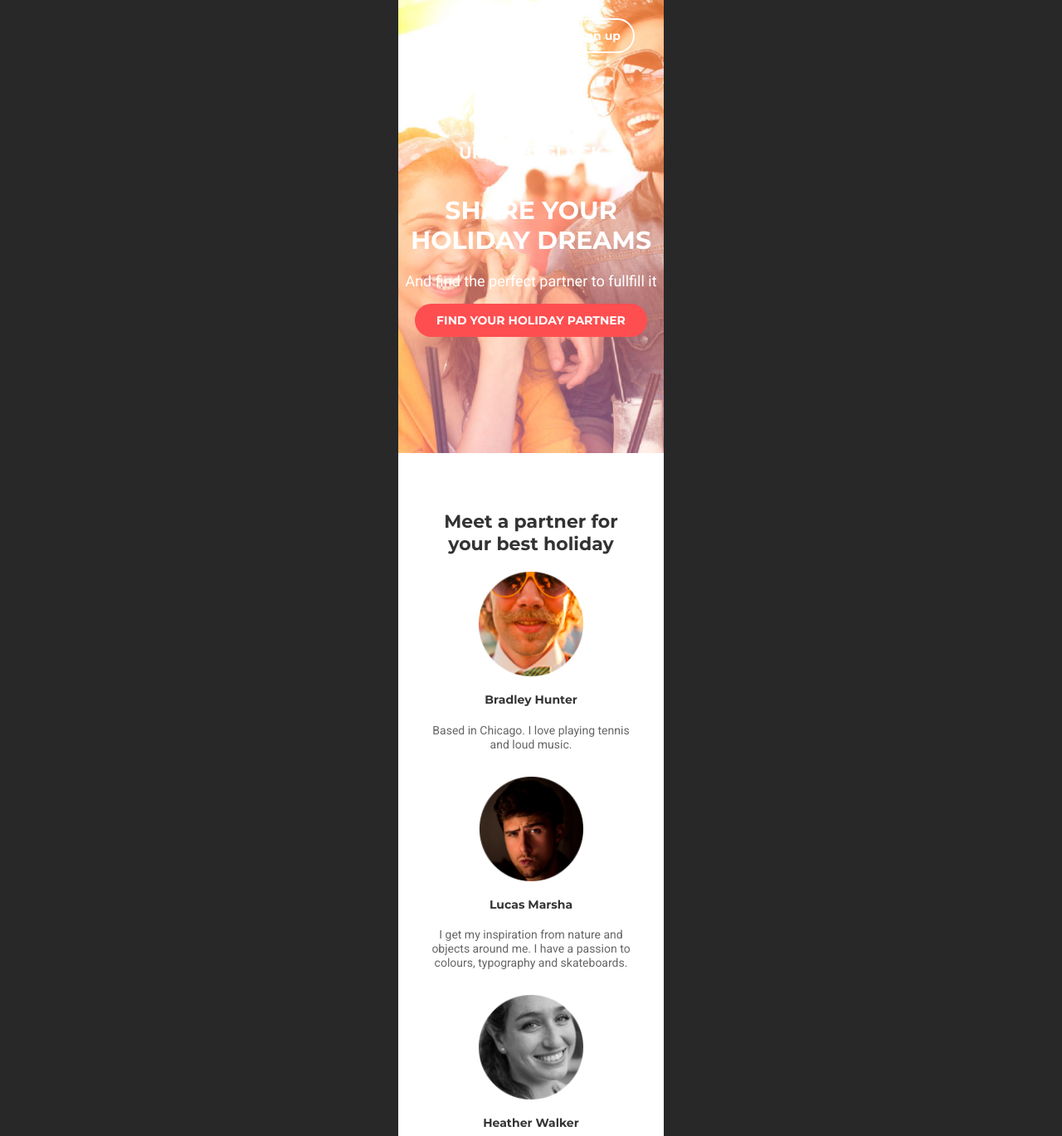
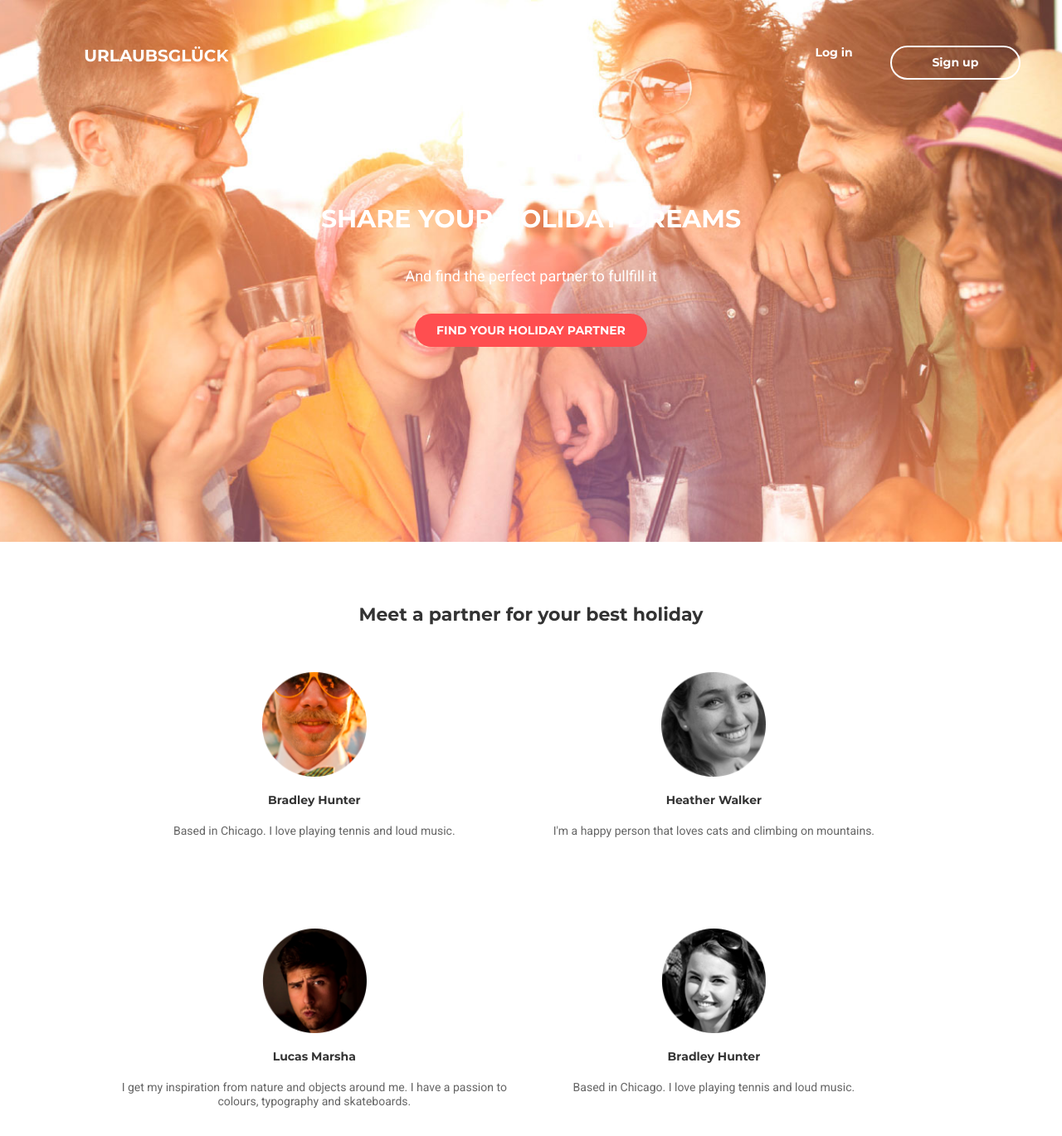
Before and after one commit to gomeryzh/goit-fe-course, a plain HTML site: page module-08/index.html in a window 1280 px wide. Shown: the top 1369 px of the page at 83% size. Drawn offline with Linux system fonts and the light colour scheme.

Commit message:
media 768px done

```diff
--- a/module-08/css/fonts.css
+++ b/module-08/css/fonts.css
@@ -1,18 +1,18 @@
 /* montserrat-regular - latin */
 @font-face {
-    font-family: 'Montserrat';
+  font-family: "Montserrat";
   font-style: normal;
   font-weight: 400;
-    src: local('Montserrat Regular'), local('Montserrat-Regular'),
-    url('../fonts/montserrat-v12-latin-regular.woff2') format('woff2'), /* Chrome 26+, Opera 23+, Firefox 39+ */
-    url('../fonts/montserrat-v12-latin-regular.woff') format('woff'); /* Chrome 6+, Firefox 3.6+, IE 9+, Safari 5.1+ */
+  src: local("Montserrat Regular"), local("Montserrat-Regular"),
+    url("../fonts/montserrat-v12-latin-regular.woff2") format("woff2"),
+    url("../fonts/montserrat-v12-latin-regular.woff") format("woff"); /* Chrome 6+, Firefox 3.6+, IE 9+, Safari 5.1+ */
 }
 /* montserrat-700 - latin */
 @font-face {
-    font-family: 'Montserrat';
+  font-family: "Montserrat";
   font-style: normal;
   font-weight: 700;
-    src: local('Montserrat Bold'), local('Montserrat-Bold'),
-    url('../fonts/montserrat-v12-latin-700.woff2') format('woff2'), /* Chrome 26+, Opera 23+, Firefox 39+ */
-    url('../fonts/montserrat-v12-latin-700.woff') format('woff'); /* Chrome 6+, Firefox 3.6+, IE 9+, Safari 5.1+ */
+  src: local("Montserrat Bold"), local("Montserrat-Bold"),
+    url("../fonts/montserrat-v12-latin-700.woff2") format("woff2"),
+    url("../fonts/montserrat-v12-latin-700.woff") format("woff"); /* Chrome 6+, Firefox 3.6+, IE 9+, Safari 5.1+ */
 }
--- /dev/null
+++ b/module-08/css/media.css
@@ -0,0 +1,62 @@
+@media (min-width: 768px) {
+    .masthead-wrapper {
+        min-width: 768px;
+      }
+      .header {
+        padding: 3.438rem 3.125rem 14.69rem 3.125rem;
+      }
+      .masthead {
+        flex-direction: row;
+        justify-content: space-between;
+        margin-bottom: 9.375rem;
+      }
+      .logo {
+        flex-basis: 23.4375%;
+        margin-bottom: 0;
+      }
+      .header .masthead .menu {
+        order: 1;
+        flex-basis: 23.4375%;
+        margin: 0;
+      }
+      .hero .hero-title {
+        margin-bottom: 2.5rem;
+      }
+      .hero .hero-subtitle {
+        margin-bottom: 2.188rem;
+      }
+      .team-wrapper {
+        min-width: 768px;
+      }
+      .meta {
+        margin: auto;
+        padding: 4.688rem 8.625rem 2.5rem 8.625rem;
+      }
+      .team-wrapper .team-list {
+        display: flex;
+        flex-wrap: wrap;
+      }
+      .team-list-item {
+        flex-basis: 47.967%;
+      }
+      .team-list-item:nth-child(1) {
+        order: 1;
+        margin-bottom: 3.75rem;
+      }
+      .team-list-item:nth-child(3) {
+        order: 2;
+        margin-bottom: 3.75rem;
+      }
+      .team-list-item:nth-child(2) {
+        order: 3;
+        margin-bottom: 2.5rem;
+      }
+      .team-list-item:nth-child(4) {
+        order: 4;
+        margin-bottom: 2.5rem;
+      }
+      .meta-header .meta-header-title {
+        margin-bottom: 2.188rem;
+      }
+
+}
--- a/module-08/css/style.css
+++ b/module-08/css/style.css
@@ -18,7 +18,7 @@ ul {
   list-style: none;
 }
 .masthead-wrapper {
-  width: 20rem;
+  min-width: 320px;
   margin: auto;
 }
 .header {
@@ -26,30 +26,46 @@ ul {
   background-size: cover;
   background-repeat: no-repeat;
   background-position: top;
-  padding-top: 2.188rem;
+  padding-top: 1.25rem;
   padding-bottom: 8.75rem;
+  position: relative;
 }
+/* .header::after {
+  position: absolute;
+  display: block;
+  content: "";
+  width: 100%;
+  height: 100%;
+  background-color: rgba(0, 0, 0, 0.2);
+  top: 0;
+} */
 .masthead {
   display: flex;
   flex-direction: column;
   text-align: center;
+  margin: auto;
 }
 .header .masthead .menu {
   order: -1;
   margin-bottom: 7.5rem;
+  margin-left: auto;
+  margin-right: auto;
   display: flex;
+  width: 10.375rem;
 }
 .masthead .menu-item {
-  flex-basis: 50%;
+  flex-basis: 40%;
 }
-.masthead .menu-item .menu-sign-up {
+.masthead .menu-item:last-child {
   border-style: solid;
   border-width: 2px;
   border-color: var(--white-color);
   background-color: rgba(26, 25, 21, 0);
   border-radius: 2rem;
+  flex-basis: 60%;
+  text-align: center;
   padding: 0.625rem 0.9375rem;
-  flex-basis: 5.625rem;
+  margin-left: 1rem;
 }
 .logo .logo-link {
   font-size: 1.25rem;
@@ -59,6 +75,8 @@ ul {
   text-transform: uppercase;
   line-height: 1.2;
   text-align: center;
+  display: block;
+  width: 100%;
 }
 .logo {
   margin-bottom: 2.5rem;
@@ -106,8 +124,9 @@ ul {
   line-height: 2.5rem;
 }
 .team-wrapper {
-  width: 20rem;
+  min-width: 320px;
   margin: auto;
+
 }
 .meta {
   background-color: var(--white-color);
--- a/module-08/index.html
+++ b/module-08/index.html
@@ -9,6 +9,7 @@
     <link href="https://fonts.googleapis.com/css?family=Roboto:300,400" rel="stylesheet">
     <link rel="stylesheet" href="css/reset.css">
     <link rel="stylesheet" href="css/style.css">
+    <link rel="stylesheet" href="css/media.css">
 </head>
 
 <body>
```
Lines whose indentation alone changed are shown as unchanged.
